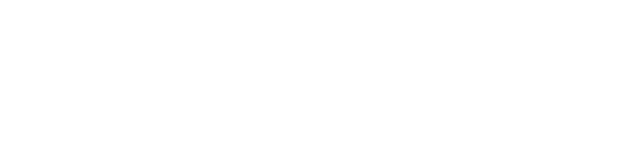
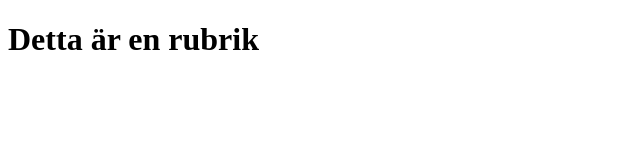
Before and after one commit to peterbared/Webbutveckling, a plain HTML site: page ex1/index.html in a window 1280 px wide. Shown: the whole page, without its empty margins (0-640 px from the left). Drawn offline with Linux system fonts and the light colour scheme.

Commit message:
Rubriken

```diff
--- a/ex1/index.html
+++ b/ex1/index.html
@@ -6,6 +6,6 @@
   <title>Document</title>
 </head>
 <body>
-
+  <h1>Detta är en rubrik</h1>
 </body>
 </html>
```
